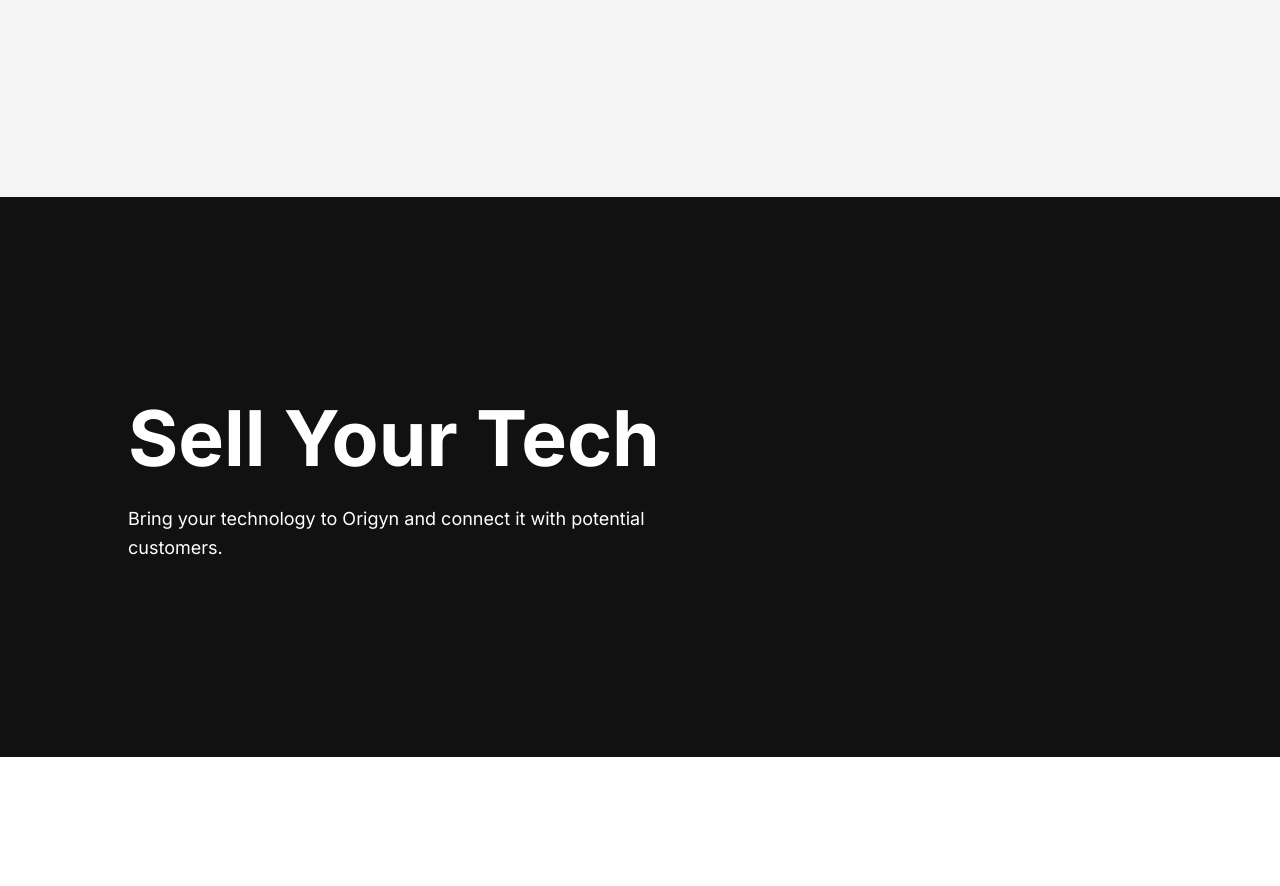
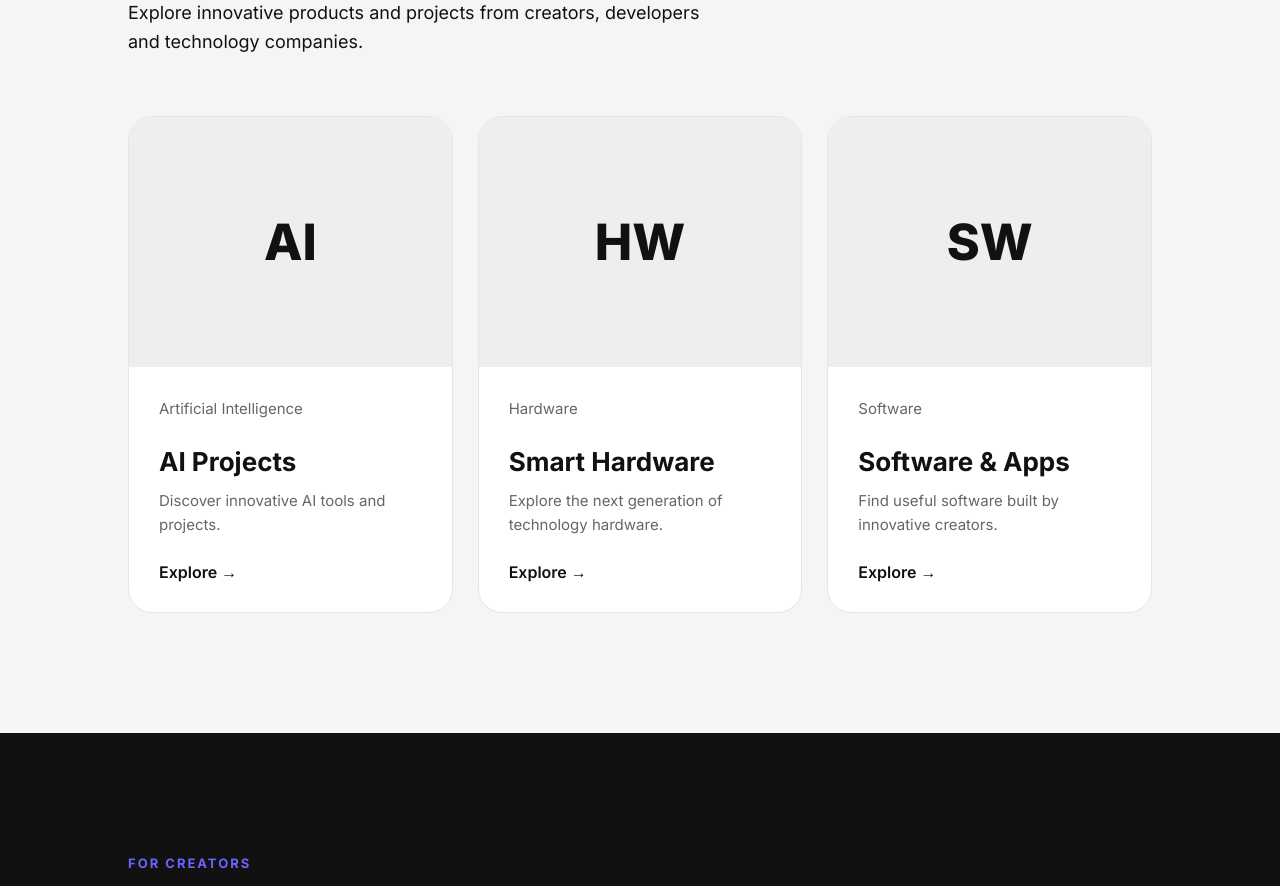
Before and after one commit to tanishqdeshmukh24-wq/Origyn-Web, a plain HTML site: page index.html in a window 1280 px wide. Shown: the part 1163-2049 px from the top of the page. Drawn offline with Linux system fonts and the light colour scheme.

Commit message:
Add discovery and creator sections

```diff
--- a/index.html
+++ b/index.html
@@ -62,29 +62,170 @@
         <!-- Discover Section -->
         <section id="discover">
 
+            <div class="section-heading">
+
+                <p class="section-label">
+            DISCOVER
+                </p>
+
                 <h2>
-                Discover Technology
+            Technology worth discovering.
                 </h2>
 
                 <p>
-                Explore innovative products and projects from creators and
-                technology companies.
+            Explore innovative products and projects from creators,
+            developers and technology companies.
                 </p>
+
+            </div>
+
+
+            <div class="product-grid">
+
+                <article class="product-card">
+
+                    <div class="product-image">
+                            AI
+                    </div>
+
+                    <div class="product-content">
+
+                        <p class="product-category">
+                            Artificial Intelligence
+                        </p>
+
+                        <h3>
+                            AI Projects
+                        </h3>
+
+                        <p>
+                            Discover innovative AI tools and projects.
+                        </p>
+
+                        <a href="#">
+                            Explore →
+                        </a>
+
+                    </div>
+
+                </article>
+
+
+                <article class="product-card">
+
+                    <div class="product-image">
+                HW
+                    </div>
+
+                    <div class="product-content">
+
+                        <p class="product-category">
+                    Hardware
+                        </p>
+
+                        <h3>
+                    Smart Hardware
+                        </h3>
+
+                        <p>
+                            Explore the next generation of technology hardware.
+                        </p>
+
+                        <a href="#">
+                            Explore →
+                        </a>
+
+                    </div>
+
+                </article>
+
+
+                <article class="product-card">
+
+                    <div class="product-image">
+                        SW
+                    </div>
+
+                    <div class="product-content">
+
+                        <p class="product-category">
+                            Software
+                        </p>
+
+                        <h3>
+                    Software & Apps
+                        </h3>
+
+                        <p>
+                            Find useful software built by innovative creators.
+                        </p>
+
+                        <a href="#">
+                            Explore →
+                        </a>
+
+                    </div>
+
+                </article>
+
+            </div>
 
         </section>
 
 
-        <!-- Sell Section -->
         <section id="sell">
 
+    <div class="sell-content">
+
+        <p class="section-label">
+            FOR CREATORS
+        </p>
+
         <h2>
-                Sell Your Tech
+            You build it.
+            <br>
+            We help you sell it.
         </h2>
 
         <p>
-                Bring your technology to Origyn and connect it with potential
-                customers.
+            Bring your technology to Origyn and put your product
+            in front of people who are looking for what you built.
         </p>
+
+        <button>
+            Start Selling
+        </button>
+
+    </div>
+
+
+    <div class="sell-steps">
+
+        <div class="sell-step">
+            <span>01</span>
+            <h3>Submit</h3>
+            <p>
+                Tell us about your technology or project.
+            </p>
+        </div>
+
+        <div class="sell-step">
+            <span>02</span>
+            <h3>Showcase</h3>
+            <p>
+                We help present your product to the right audience.
+            </p>
+        </div>
+
+        <div class="sell-step">
+            <span>03</span>
+            <h3>Connect</h3>
+            <p>
+                Connect with potential customers and opportunities.
+            </p>
+        </div>
+
+    </div>
 
 </section>
 
--- a/style.css
+++ b/style.css
@@ -158,3 +158,136 @@
 #contact {
     background: #f5f5f5;
 }
+.section-heading {
+    max-width: 800px;
+    margin-bottom: 60px;
+}
+
+.section-label {
+    color: var(--accent);
+    font-size: 13px;
+    font-weight: 700;
+    letter-spacing: 2px;
+    margin-bottom: 15px;
+}
+
+.section-heading h2 {
+    margin-bottom: 20px;
+}
+
+.product-grid {
+    display: grid;
+    grid-template-columns: repeat(3, 1fr);
+    gap: 25px;
+}
+
+.product-card {
+    background: #ffffff;
+    border: 1px solid #e5e5e5;
+    border-radius: 24px;
+    overflow: hidden;
+    transition: transform 0.3s ease, box-shadow 0.3s ease;
+}
+
+.product-card:hover {
+    transform: translateY(-8px);
+    box-shadow: 0 20px 50px rgba(0, 0, 0, 0.08);
+}
+
+.product-image {
+    height: 250px;
+    display: flex;
+    align-items: center;
+    justify-content: center;
+    background: #eeeeee;
+    font-size: 50px;
+    font-weight: 800;
+}
+
+.product-content {
+    padding: 30px;
+}
+
+.product-category {
+    color: var(--gray);
+    font-size: 13px;
+    margin-bottom: 10px;
+}
+
+.product-content h3 {
+    font-size: 26px;
+    margin-bottom: 12px;
+}
+
+.product-content p {
+    color: var(--gray);
+    font-size: 15px;
+    margin-bottom: 25px;
+}
+
+.product-content a {
+    color: var(--dark);
+    text-decoration: none;
+    font-weight: 600;
+}
+.sell-content {
+    max-width: 850px;
+}
+
+.sell-content h2 {
+    font-size: clamp(50px, 7vw, 100px);
+    line-height: 0.95;
+    letter-spacing: -4px;
+    margin-bottom: 30px;
+}
+
+.sell-content > p:not(.section-label) {
+    max-width: 600px;
+    color: #bbbbbb;
+    font-size: 18px;
+    line-height: 1.6;
+}
+
+.sell-content button {
+    margin-top: 35px;
+    padding: 16px 28px;
+    border: none;
+    border-radius: 50px;
+    background: var(--accent);
+    color: white;
+    font-size: 15px;
+    cursor: pointer;
+    transition: transform 0.3s ease;
+}
+
+.sell-content button:hover {
+    transform: translateY(-4px);
+}
+
+.sell-steps {
+    display: grid;
+    grid-template-columns: repeat(3, 1fr);
+    gap: 30px;
+    margin-top: 100px;
+}
+
+.sell-step {
+    padding-top: 25px;
+    border-top: 1px solid #444444;
+}
+
+.sell-step span {
+    font-size: 13px;
+    color: var(--accent);
+}
+
+.sell-step h3 {
+    margin-top: 20px;
+    font-size: 24px;
+}
+
+.sell-step p {
+    margin-top: 10px;
+    color: #999999;
+    font-size: 15px;
+}
```
Lines whose indentation alone changed are shown as unchanged.
